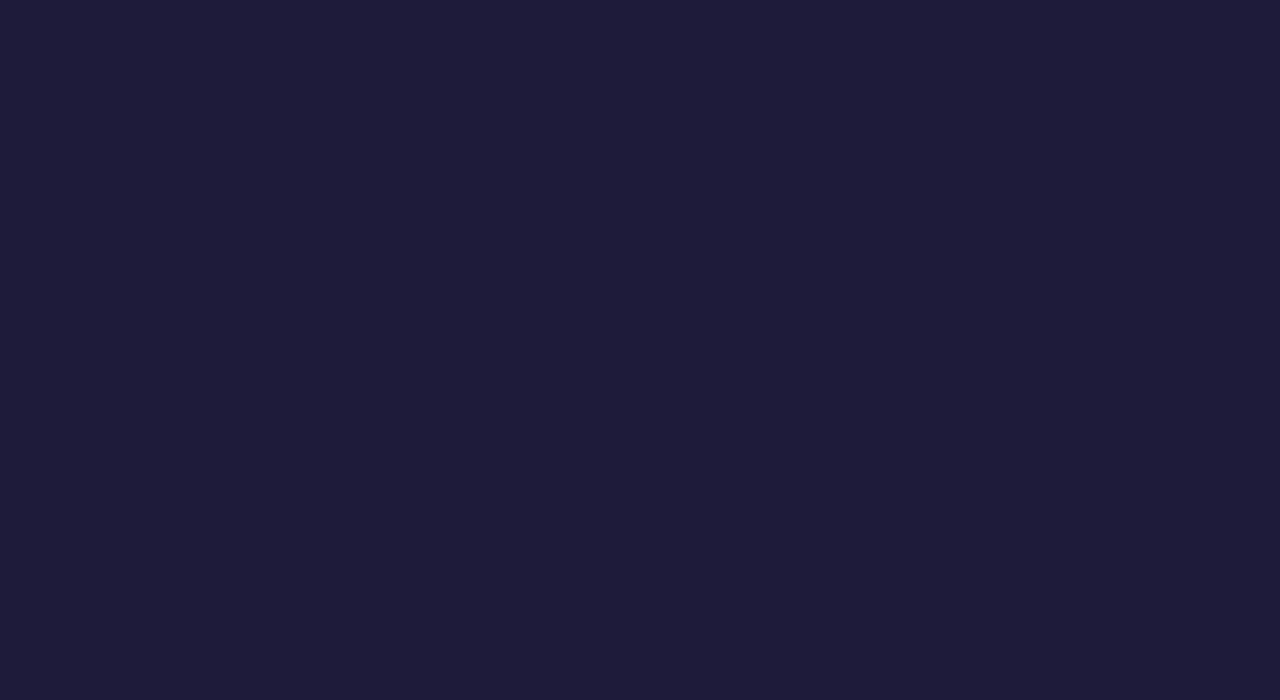
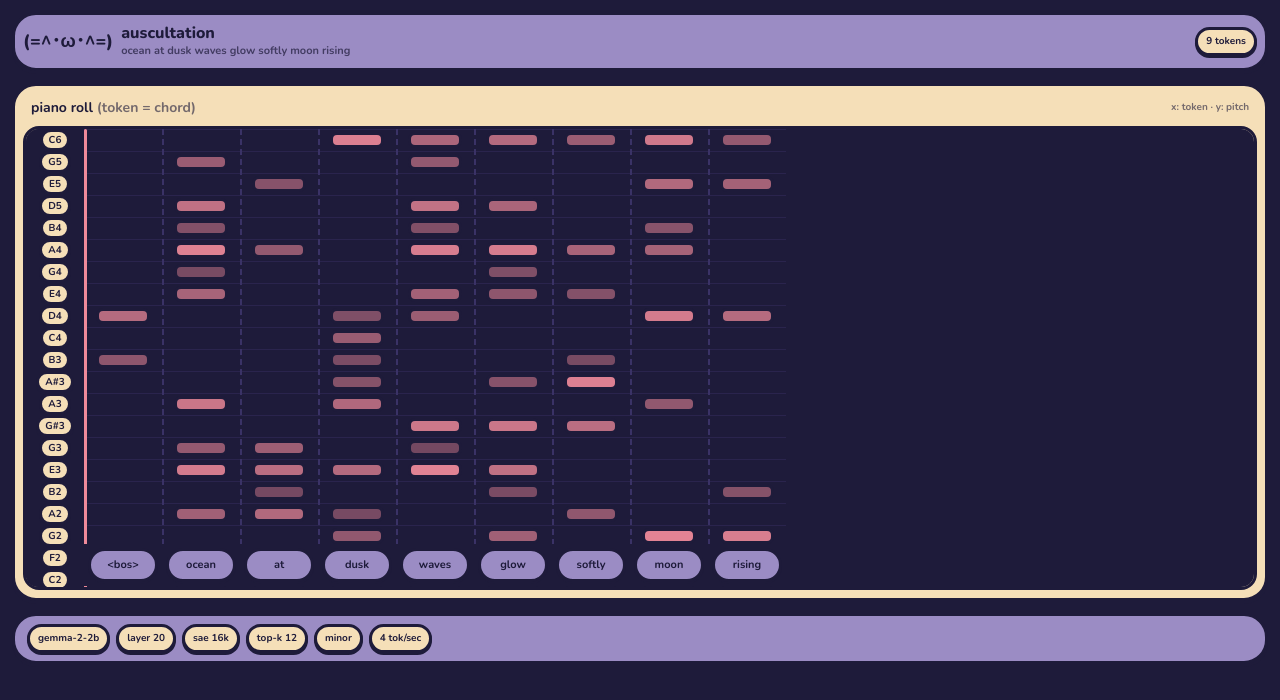
Before and after one commit to geminigooner/Auscultation, a React (Vite) app: page / in a window 1280 px wide. Shown: the top 700 px of the page. Built offline with nearby package versions, Linux system fonts and the light colour scheme.

Commit message:
Add score display and PianoRoll integration
Integrate PianoRoll component and display score details including prompt and token count.

```diff
--- a/src/App.tsx
+++ b/src/App.tsx
@@ -3,6 +3,60 @@
  * SPDX-License-Identifier: Apache-2.0
  */
 
+import React from 'react';
+import { PianoRoll } from './components/PianoRoll';
+import { demoScore } from './data/demoScore';
+
 export default function App() {
-  return <div></div>;
+  const [selected, setSelected] = React.useState<number | null>(null);
+  const score = demoScore;
+  const { config } = score;
+
+  return (
+    <div className="min-h-dvh bg-[#1e1b3a] p-3 flex flex-col gap-3">
+      {/* score bar */}
+      <div className="toy-panel-purple p-2 flex items-center gap-2">
+        <span className="text-lg leading-none font-extrabold text-[#1e1b3a] shrink-0">
+          (=^･ω･^=)
+        </span>
+        <div className="min-w-0 flex-1">
+          <div className="text-base font-extrabold lowercase text-[#1e1b3a] leading-tight">
+            auscultation
+          </div>
+          <div className="truncate text-[11px] font-bold text-[#1e1b3a] opacity-70">
+            {score.prompt}
+          </div>
+        </div>
+        <span className="toy-chip bg-[#f5dfb8] px-2 py-1 text-[10px] font-bold text-[#1e1b3a] shrink-0">
+          {score.chords.length} tokens
+        </span>
+      </div>
+
+      <PianoRoll
+        score={score}
+        playhead={0}
+        selectedPosition={selected}
+        onSelectToken={setSelected}
+      />
+
+      {/* render config — placeholder until the settings drawer exists */}
+      <div className="toy-panel-purple px-3 py-2 flex flex-wrap gap-1.5">
+        {[
+          `${config.model}`,
+          `layer ${config.layer}`,
+          `sae ${config.saeWidth}`,
+          `top-k ${config.topK}`,
+          `${config.scale}`,
+          `${config.tokensPerSecond} tok/sec`,
+        ].map((label) => (
+          <span
+            key={label}
+            className="toy-chip bg-[#f5dfb8] px-2 py-1 text-[10px] font-bold lowercase text-[#1e1b3a]"
+          >
+            {label}
+          </span>
+        ))}
+      </div>
+    </div>
+  );
 }
```
